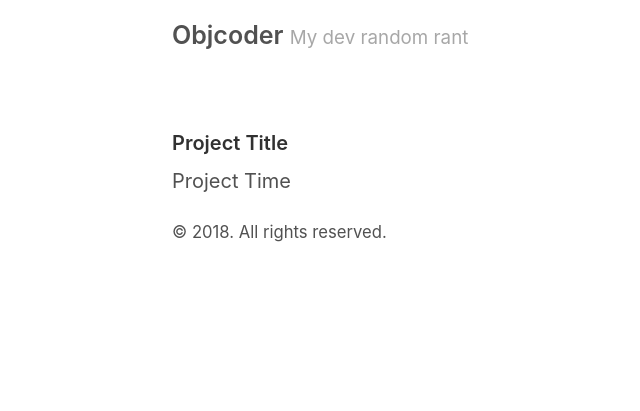
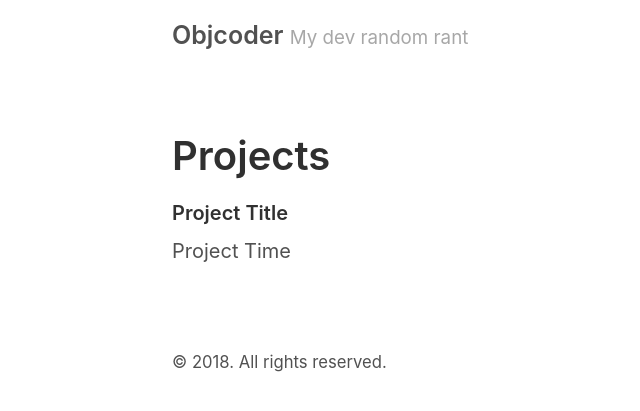
Before and after one commit to sergioutama/sergioutama.github.io, a Jekyll site: the page built from projects.html, in a window 1280 px wide. Shown: the top 411 px of the page, without its empty margins (118-758 px from the left). Built offline with Jekyll 4.4.1, drawn with Linux system fonts in a browser that asks for light colours.

Commit message:
add project page

```diff
--- a/projects.html
+++ b/projects.html
@@ -1,10 +1,11 @@
 ---
-layout: default
+layout: page
+permalink: /projects/
+title: Projects
 ---
 
 <div class="project">
     <h4>Project Title</h4>
     <span>Project Time</span>
     <img src="#" alt=""/>
-
 </div>
```
